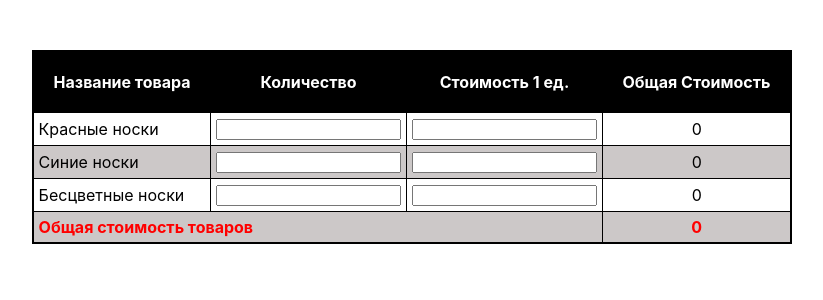
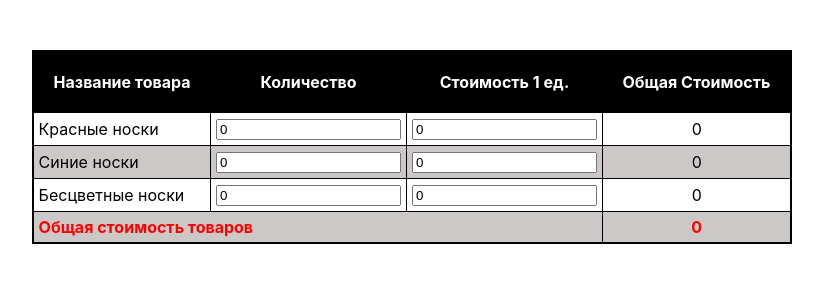
Before and after one commit to Vasstin/dboTask, a React (Create React App) app: page / in a window 1280 px wide. Shown: the top 300 px of the page, without its empty margins (228-1051 px from the left). Built offline with nearby package versions, Linux system fonts and the light colour scheme.

Commit message:
added sortByPrice up and down without mark

```diff
--- a/src/App.css
+++ b/src/App.css
@@ -82,3 +82,7 @@ td:first-child {
 .footer tr:hover {
   background-color: lightblue;
 }
+
+.sortButton:hover {
+  text-decoration: underline;
+}
--- a/src/App.js
+++ b/src/App.js
@@ -28,18 +28,25 @@ function App() {
     }
   ])
 
+  const [ isSorted, setIsSorted] = useState({
+    sortedByPrice: "up"
+  })
+
+  console.log(isSorted)
   // useEffect(() => {
-  //   const updatedTotalPrice = tableState.map(item => {
-
-  //     const totalprice = item.amount * item.price
-
-  //     return {
-  //       ...item,
-  //       totalPrice: totalprice
-  //     }
-  //   })
-  //   setTableState(updatedTotalPrice)
-  // }, [])
+  //   console.log(tableState)
+  //   function sortByPrice() {
+  //     // let sortedRow = tableState.sort((a, b) => a.totalPrice - b.totalPrice);
+  //     // console.log(sortedRow)
+  //     // sortedRow = tableState.map(item => {
+  //     //   console.log(item)
+  //     //     return {
+  //     //       ...item
+  //     //     }
+  //     // })
+  //     setTableState(tableState.sort((a, b) => a.totalPrice - b.totalPrice))
+  //   }
+  // }, [tableState])
   const allPrice = tableState.map(item => item.totalPrice).reduce((sum, current) => sum + current, 0)
 
   function updateAmount(id, value) {
@@ -73,19 +80,47 @@ function App() {
     setTableState(updatedPriceState)
   }
 
-
-
+  function sortByPrice() {
+    let sortedRow;
+    if(isSorted.sortedByPrice === 'up') {
+      setIsSorted(
+        {
+          ...isSorted,
+          sortedByPrice: "down"
+        })
+      sortedRow = tableState.sort((a, b) => a.totalPrice - b.totalPrice);
+      sortedRow = tableState.map(item => {
+          return {
+            ...item
+          }
+      })
+    } else if(isSorted.sortedByPrice === 'down') {
+      setIsSorted(
+        {
+          ...isSorted,
+          sortedByPrice: "up"
+        })
+      sortedRow = tableState.sort((a, b) => b.totalPrice - a.totalPrice);
+      sortedRow = tableState.map(item => {
+          return {
+            ...item
+          }
+      })
+    }
+    setTableState(sortedRow)
+  }
+  console.log(tableState)
   let row = tableState.map(item =>
     <TableRow
       id = {item.id}
       product = {item.product}
       price = {item.price}
+      amount = {item.amount}
       totalPrice = {item.totalPrice}
       updateAmount = {updateAmount}
       updatePrice = {updatePrice}
     >
     </TableRow>)
-
 
   return (
     <div className="App">
@@ -95,7 +130,7 @@ function App() {
             <th>Название товара</th>
             <th>Количество</th>
             <th>Стоимость 1 ед.</th>
-            <th>Общая Стоимость</th>
+            <th className = 'sortButton' onClick={sortByPrice}>Общая Стоимость</th>
           </tr>
         </thead>
         <tbody className = 'body'>
--- a/src/Components/tableRow.js
+++ b/src/Components/tableRow.js
@@ -6,8 +6,20 @@ const TableRow = props => {
   return(
     <tr>
       <td>{props.product}</td>
-      <td><input onChange = {(event) => props.updateAmount(props.id, event.target.value)} id = 'amount' type = 'number'/></td>
-      <td><input onChange = {(event) =>  props.updatePrice(props.id, event.target.value)} id = 'price' type = 'number'/></td>
+      <td>
+        <input
+          onChange = {(event) => props.updateAmount(props.id, event.target.value)}
+          id = 'amount'
+          type = 'number'
+          value = {props.amount}/>
+      </td>
+      <td>
+        <input
+        onChange = {(event) =>  props.updatePrice(props.id, event.target.value)}
+        id = 'price'
+        type = 'number'
+        value = {props.price}/>
+      </td>
       <td>{props.totalPrice}</td>
     </tr>
 
```
